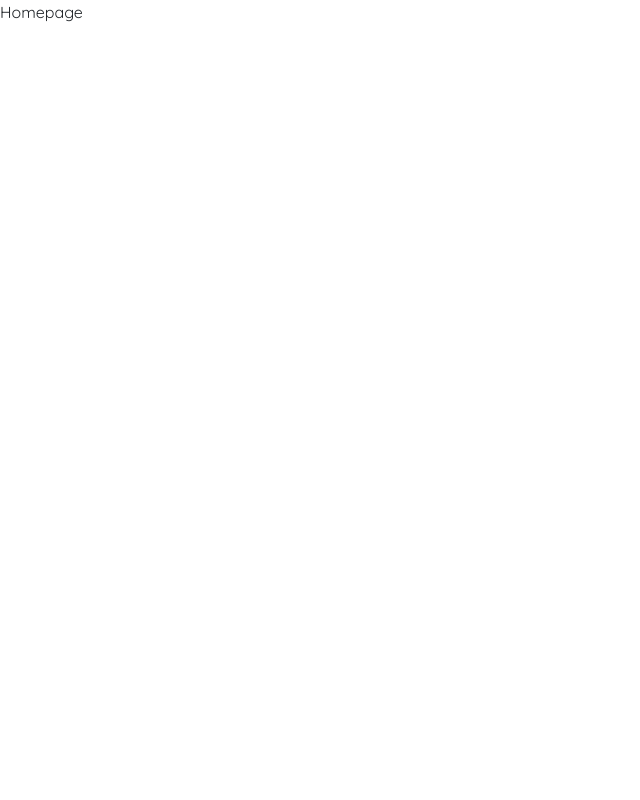
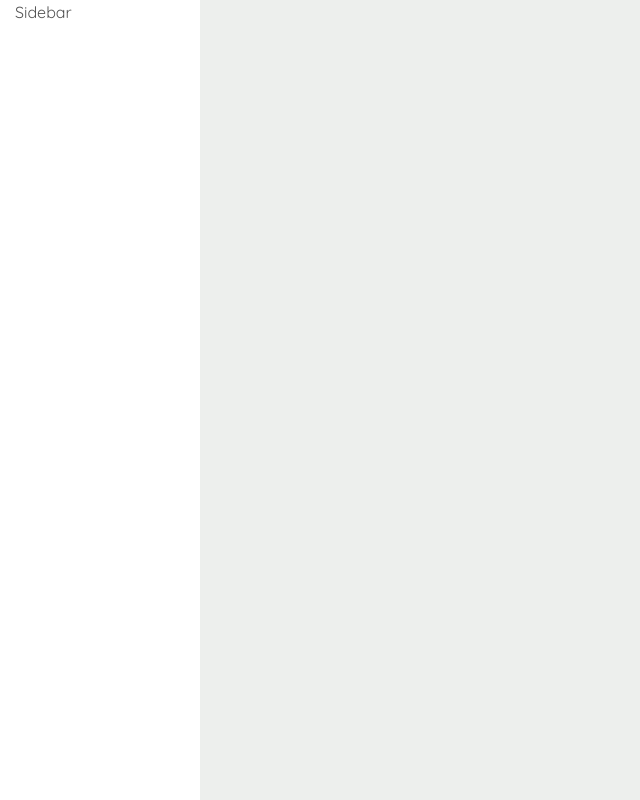
Before and after one commit to cyberkillua/Team-React-F, a React (Create React App) app: page / in a window 1280 px wide. Shown: the whole page, without its empty margins (0-640 px from the left). Built offline with nearby package versions, Linux system fonts and the light colour scheme.

Commit message:
Working on homepage

```diff
--- a/src/index.css
+++ b/src/index.css
@@ -1,4 +1,19 @@
+:root {
+  --pink: #ca2050;
+  --darkPink: #8d0c31;
+  --purple: #6a2c70;
+  --black: #1b262c;
+  --light: #525252;
+}
 body {
   margin: 0;
   font-family: "Quicksand", sans-serif;
+  /* background: rgb(221, 221, 221); */
+  background: rgba(2, 37, 13, 0.07);
+  /* background: linear-gradient(
+    90deg,
+    rgba(219, 224, 219, 1) 44%,
+    rgba(235, 235, 235, 1) 54%,
+    rgba(231, 231, 231, 1) 72%
+  ); */
 }
--- a/src/pages/Homepage/Homepage.css
+++ b/src/pages/Homepage/Homepage.css
@@ -0,0 +1,8 @@
+#sidebar {
+  background: #ffffff;
+  height: 100vh;
+  position: fixed;
+  left: 0;
+  width: 200px;
+  color: var(--light);
+}
--- a/src/pages/Homepage/Homepage.jsx
+++ b/src/pages/Homepage/Homepage.jsx
@@ -7,7 +7,16 @@ class HomePage extends Component {
     super(props);
   }
   render() {
-    return <div>Homepage</div>;
+    return (
+      <div className="container-fluid">
+        <div className="row">
+          <div className="col-2" id="sidebar">
+            Sidebar
+          </div>
+          <div className="col-10"></div>
+        </div>
+      </div>
+    );
   }
 }
 
```
